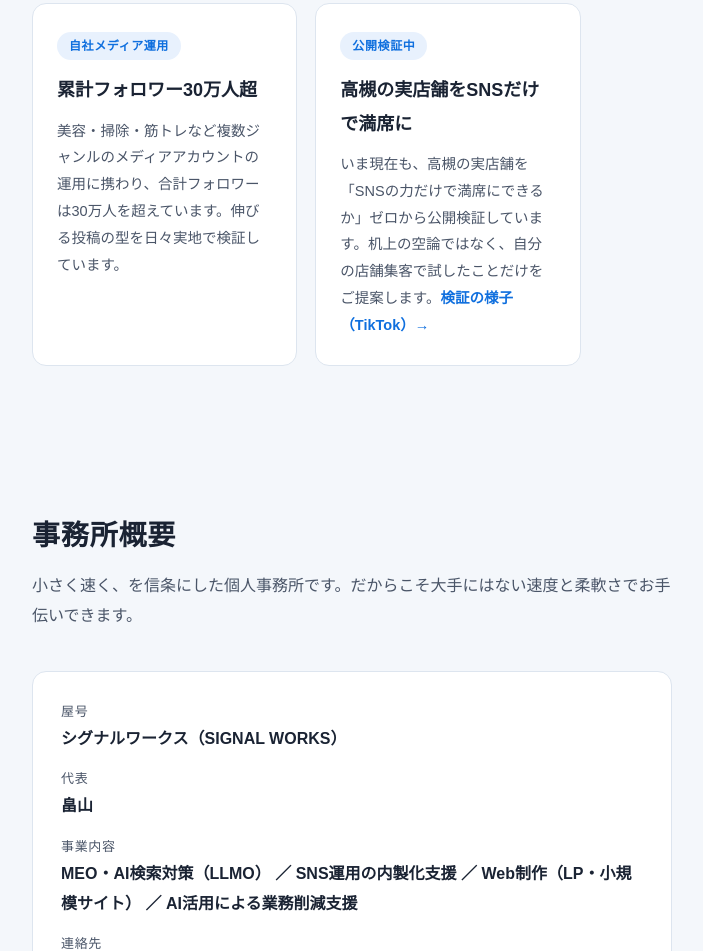
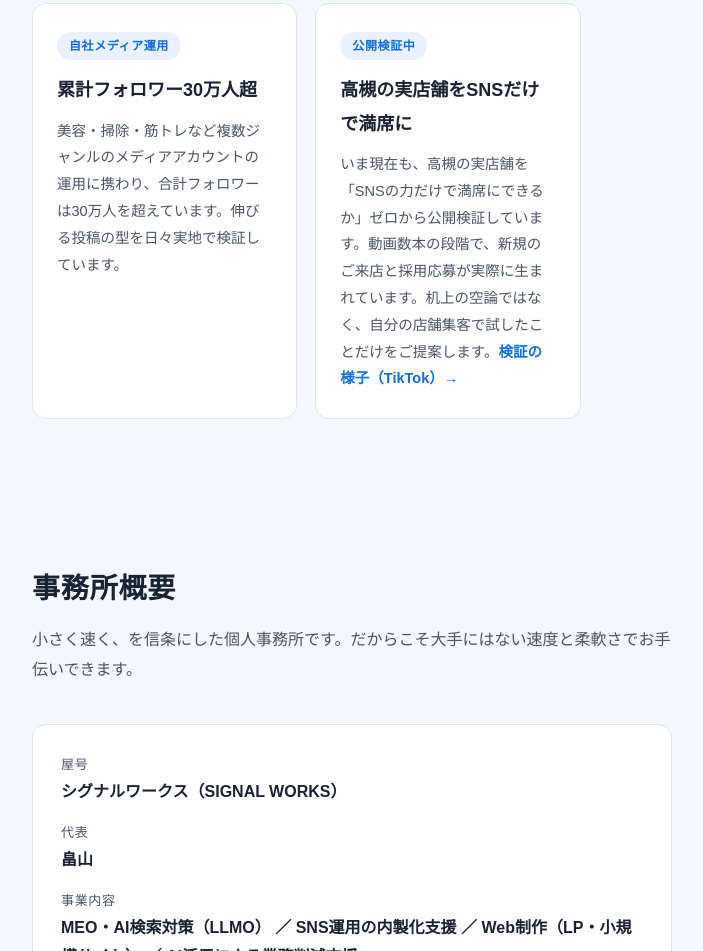
Before and after one commit to giverfrogcpu-lang/signalworks, a plain HTML site: page index.html in a window 1280 px wide. Shown: the part 3141-4092 px from the top of the page, without its empty margins (192-895 px from the left). Drawn offline with Linux system fonts and the light colour scheme.

Commit message:
公開検証カードに数字なしの成果一文を追加
Co-Authored-By: Claude Fable 5 <noreply@anthropic.com>

```diff
--- a/index.html
+++ b/index.html
@@ -230,7 +230,7 @@
       <div class="card">
         <div class="tag">公開検証中</div>
         <h3>高槻の実店舗をSNSだけで満席に</h3>
-        <p>いま現在も、高槻の実店舗を「SNSの力だけで満席にできるか」ゼロから公開検証しています。机上の空論ではなく、自分の店舗集客で試したことだけをご提案します。<a href="https://www.tiktok.com/@snsfoexy0dc" target="_blank" rel="noopener" style="color:var(--accent);text-decoration:none;font-weight:700;">検証の様子（TikTok）→</a></p>
+        <p>いま現在も、高槻の実店舗を「SNSの力だけで満席にできるか」ゼロから公開検証しています。動画数本の段階で、新規のご来店と採用応募が実際に生まれています。机上の空論ではなく、自分の店舗集客で試したことだけをご提案します。<a href="https://www.tiktok.com/@snsfoexy0dc" target="_blank" rel="noopener" style="color:var(--accent);text-decoration:none;font-weight:700;">検証の様子（TikTok）→</a></p>
       </div>
     </div>
   </div>
```
